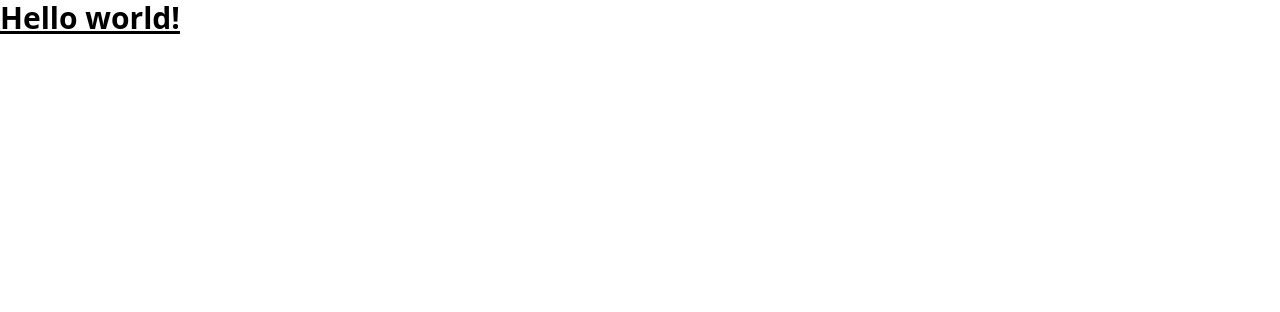
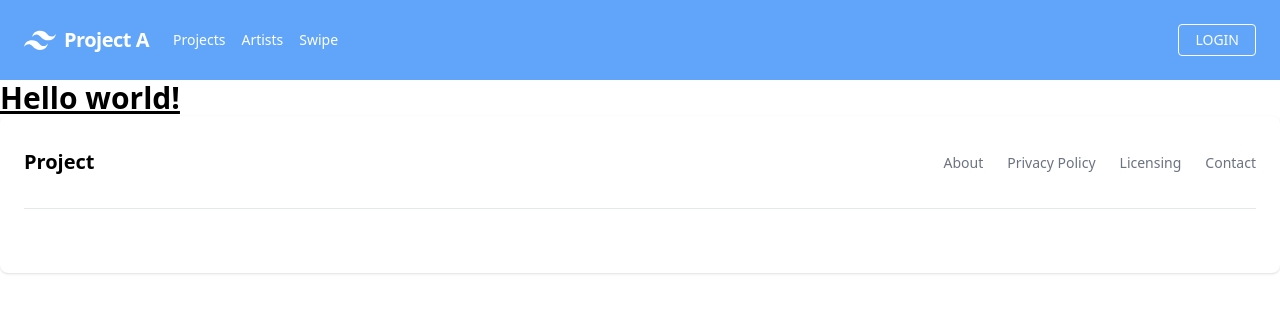
Before and after one commit to Atogato/Atogato, a Next.js app in the folder frontend/: page / in a window 1280 px wide. Shown: the top 312 px of the page. Built offline with nearby package versions, Linux system fonts and the light colour scheme.

Commit message:
Feat(FE): navbar & footer 구현

```diff
--- a/frontend/src/app/layout.tsx
+++ b/frontend/src/app/layout.tsx
@@ -1,4 +1,6 @@
 import './globals.css'
+import Footer from '@/components/Footer'
+import Navbar from '@/components/Navbar'
 
 export const metadata = {
   title: 'Create Next App',
@@ -8,7 +10,11 @@ export const metadata = {
 export default function RootLayout({ children }: { children: React.ReactNode }) {
   return (
     <html lang="ko">
-      <body>{children}</body>
+      <body className='relative'>
+        <Navbar />
+        {children}
+        <Footer />
+      </body>
     </html>
   )
 }
--- /dev/null
+++ b/frontend/src/components/Footer.tsx
@@ -0,0 +1,30 @@
+export default function Footer(){
+    return(
+        <div>
+            <footer className="p-4 bg-white rounded-lg shadow md:px-6 md:py-8 dark:bg-gray-800">
+                <div className="sm:flex sm:items-center sm:justify-between">
+                    <a href="#" target="_blank" className="flex items-center mb-4 sm:mb-0">
+                        <span className="self-center text-xl font-semibold whitespace-nowrap dark:text-white">Project</span>
+                    </a>
+                    <ul className="flex flex-wrap items-center mb-6 sm:mb-0">
+                        <li>
+                            <a href="#" className="mr-4 text-sm text-gray-500 hover:underline md:mr-6 dark:text-gray-400">About</a>
+                        </li>
+                        <li>
+                            <a href="#" className="mr-4 text-sm text-gray-500 hover:underline md:mr-6 dark:text-gray-400">Privacy
+                                Policy</a>
+                        </li>
+                        <li>
+                            <a href="#"
+                                className="mr-4 text-sm text-gray-500 hover:underline md:mr-6 dark:text-gray-400">Licensing</a>
+                        </li>
+                        <li>
+                            <a href="#" className="text-sm text-gray-500 hover:underline dark:text-gray-400">Contact</a>
+                        </li>
+                    </ul>
+                </div>
+                <hr className="my-2 border-gray-200 sm:mx-auto dark:border-gray-700 lg:my-8" />
+            </footer>
+        </div>
+    )
+}
--- /dev/null
+++ b/frontend/src/components/Navbar.tsx
@@ -0,0 +1,31 @@
+export default function Navbar(){
+    return(
+        <nav className="flex items-center justify-between flex-wrap bg-blue-400 p-6">
+            <div className="flex items-center flex-shrink-0 text-white mr-6">
+                <svg className="fill-current h-8 w-8 mr-2" width="54" height="54" viewBox="0 0 54 54" xmlns="http://www.w3.org/2000/svg"><path d="M13.5 22.1c1.8-7.2 6.3-10.8 13.5-10.8 10.8 0 12.15 8.1 17.55 9.45 3.6.9 6.75-.45 9.45-4.05-1.8 7.2-6.3 10.8-13.5 10.8-10.8 0-12.15-8.1-17.55-9.45-3.6-.9-6.75.45-9.45 4.05zM0 38.3c1.8-7.2 6.3-10.8 13.5-10.8 10.8 0 12.15 8.1 17.55 9.45 3.6.9 6.75-.45 9.45-4.05-1.8 7.2-6.3 10.8-13.5 10.8-10.8 0-12.15-8.1-17.55-9.45-3.6-.9-6.75.45-9.45 4.05z"/></svg>
+                <span className="font-semibold text-xl tracking-tight">Project A</span>
+            </div>
+            <div className="block lg:hidden">
+                <button className="flex items-center px-3 py-2 border rounded text-teal-200 border-teal-400 hover:text-white hover:border-white">
+                <svg className="fill-current h-3 w-3" viewBox="0 0 20 20" xmlns="http://www.w3.org/2000/svg"><title>Menu</title><path d="M0 3h20v2H0V3zm0 6h20v2H0V9zm0 6h20v2H0v-2z"/></svg>
+                </button>
+            </div>
+            <div className="w-full block flex-grow lg:flex lg:items-center lg:w-auto">
+                <div className="text-sm lg:flex-grow">
+                <a href="/project/list" className="block mt-4 lg:inline-block lg:mt-0 text-white hover:text-black mr-4">
+                    Projects
+                </a>
+                <a href="/artist/list" className="block mt-4 lg:inline-block lg:mt-0 text-white hover:text-black mr-4">
+                    Artists
+                </a>
+                <a href="/swipe" className="block mt-4 lg:inline-block lg:mt-0 text-white hover:text-black">
+                    Swipe
+                </a>
+                </div>
+                <div>
+                <a href="#" className="inline-block text-sm px-4 py-2 leading-none border rounded text-white border-white hover:border-transparent hover:text-teal-500 hover:bg-white mt-4 lg:mt-0">LOGIN</a>
+                </div>
+            </div>
+    </nav>
+    )
+}
```
